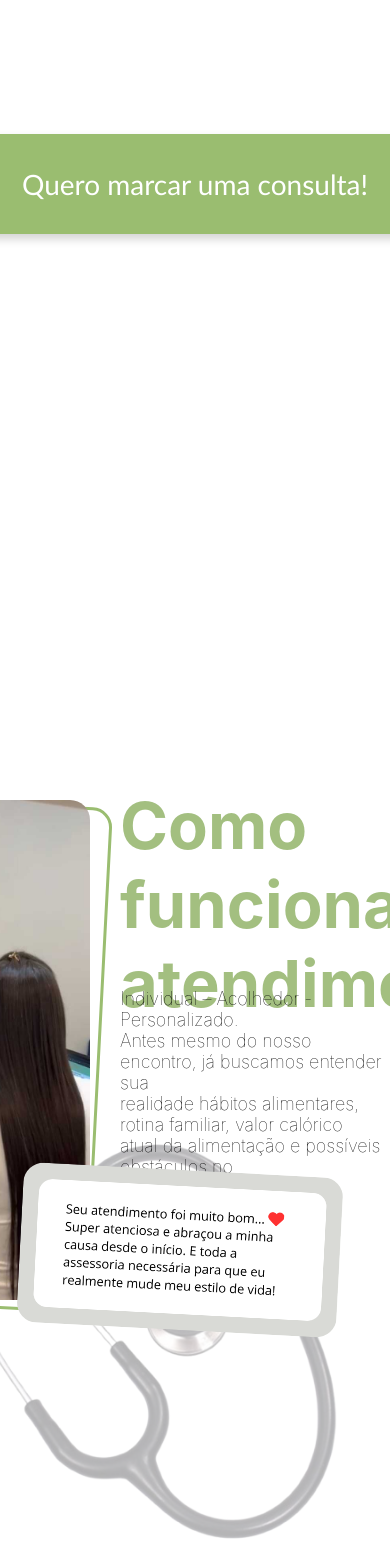
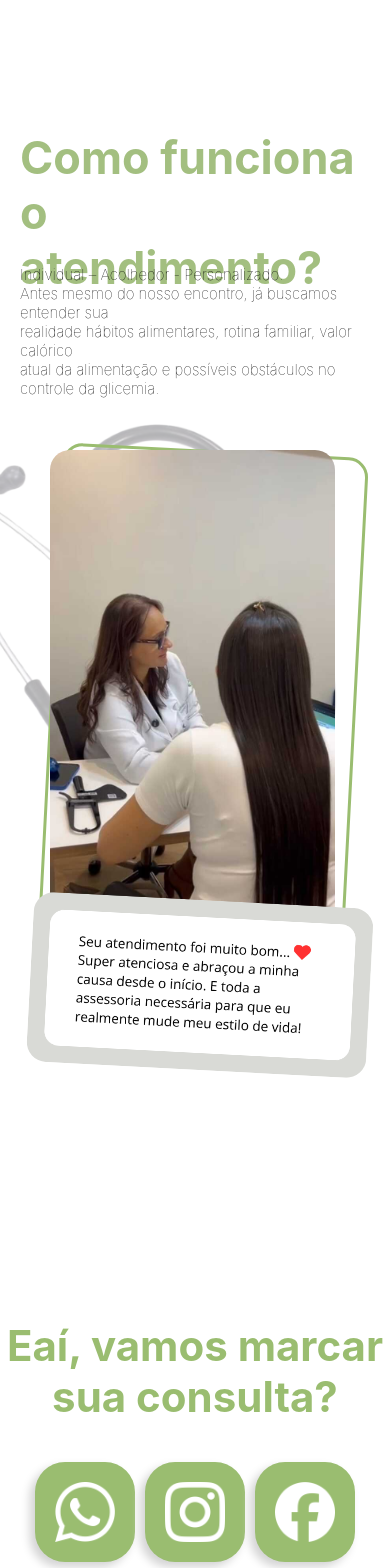
Before and after one commit to Dev-vii/Nutribetes-site, a React (Create React App) app in the folder nutribetes/: page / in a window 390 px wide. Shown: the part 2600-4168 px from the top of the page. Built offline with nearby package versions, Linux system fonts and the light colour scheme.

Commit message:
Add responsividade em 80% do site

```diff
--- a/nutribetes/src/App.css
+++ b/nutribetes/src/App.css
@@ -353,6 +353,7 @@ header {
   }
 }
 
+/* CONTATOS */
 #contact {
   position: relative;
   top: 3900px;
@@ -619,26 +620,141 @@ footer {
         }
       }
     }
+
+    button {
+      top: 600px;
+      height: 80px;
+      width: 270px;
+      font-size: 25px;
+
+      .zapbutton {
+        display: none;
+      }
+    }
   }
 
-  button {
-    cursor: pointer;
+  /* FEEDBACK */
+  #atend {
     position: relative;
-    height: 0;
-    width: 50px;
-    top: 850px;
-    left: 50%;
-    font-size: 28px;
-    font-family: 'Gill Sans', 'Gill Sans MT', Calibri, 'Trebuchet MS', sans-serif;
-    border: none;
-    border-radius: 50px;
+    top: 2450px;
 
-    .zapbutton {
+    h4 {
+      top: 20px;
+      left: 20px;
+      font-size: 45px;
+    }
+
+    p {
+      top: 200px;
+      left: 20px;
+      font-size: 15px;
+    }
+
+    .feedbacks {
+
+      .feed1 {
+        height: 170px;
+        top: 850px;
+        left: 30px;
+      }
+
+      .feed2 {
+        top: 400px;
+        left: 50px;
+      }
+
+      .border2 {
+        top: 400px;
+        left: 50px;
+      }
+
+      .fruits3 {
+        top: 350px;
+      }
+    }
+  }
+
+  /* CONTATOS */
+  #contact {
+    position: relative;
+    top: 3550px;
+
+    h5 {
+      font-size: 42px;
+    }
+
+    .redesSociais1 {
+      gap: 10px;
+
+      .contacts {
+        top: 70px;
+        height: 100px;
+        width: 100px;
+        border-radius: 30px;
+
+        #contactimg {
+          height: 60px;
+        }
+      }
+
+      .contacts:hover {
+        top: 60px;
+      }
+    }
+  }
+
+  /* FOOTER */
+  footer {
+    top: 4150px;
+
+    .fruits2 {
       position: absolute;
-      height: 50px;
+      top: -480px;
+      height: 700px;
+      left: 50%;
+      transform: translate(-50%);
+      filter: opacity(70%);
+      z-index: -3;
+    }
+
+    .logo3 {
+      height: 160px;
+      top: 60px;
+      left: 7px;
+    }
+
+    p {
+      display: none;
+    }
+
+    .barra {
+      position: absolute;
+      height: 200px;
+      width: 5px;
+      background-color: white;
+      border-radius: 10px;
+      left: 50%;
       top: 50%;
-      right: 25px;
-      transform: translate(0, -50%);
+      transform: translate(-50%, -50%);
+    }
+
+    .redesSociais2 {
+      display: grid;
+      top: 70px;
+      left: -10px;
+      gap: 10px;
+
+      #contactimg {
+        height: 40px;
+      }
+
+      p {
+        display: block;
+        top: -40px;
+        left: 10px;
+        text-align: center;
+        font-size: 10px;
+      }
     }
   }
 }
```
